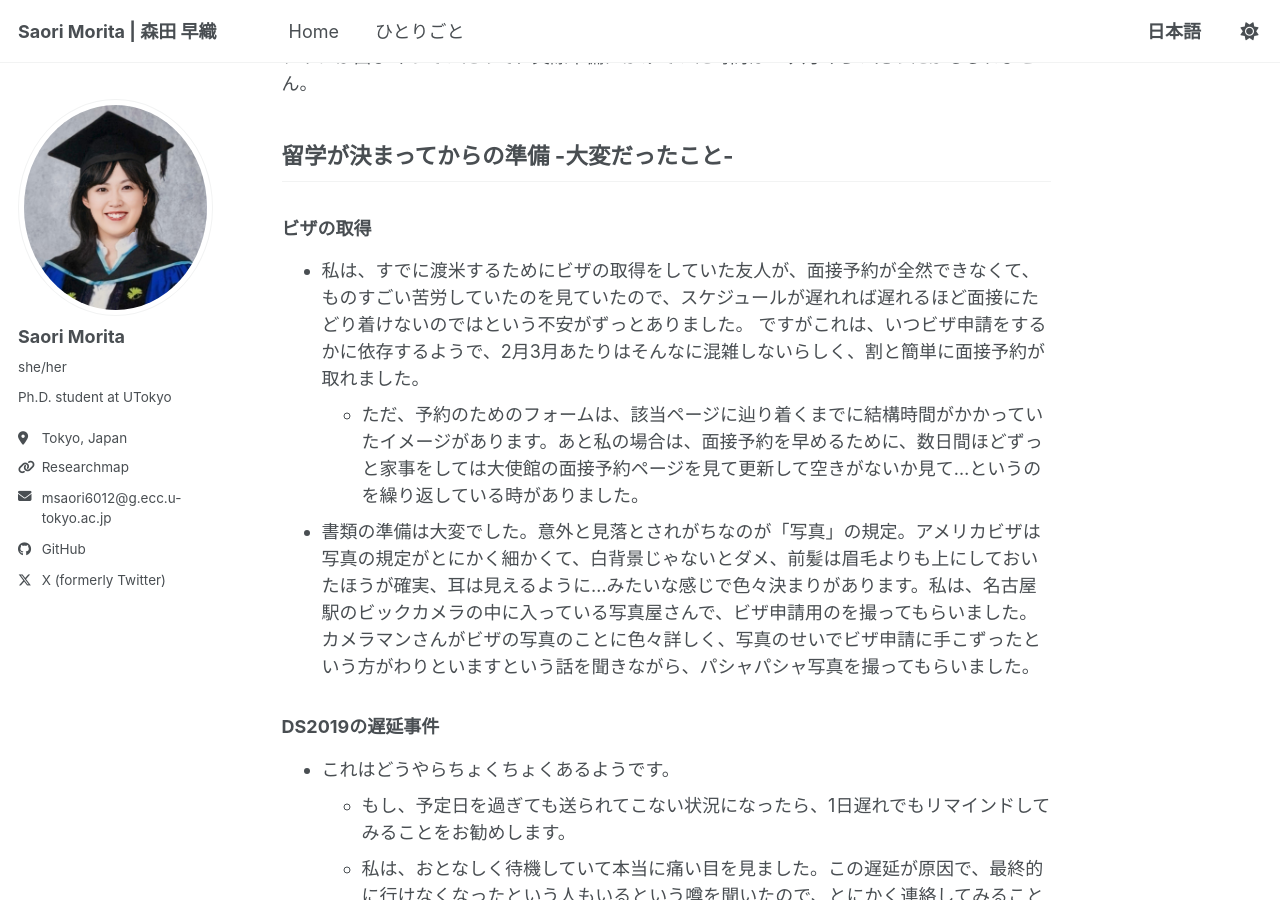
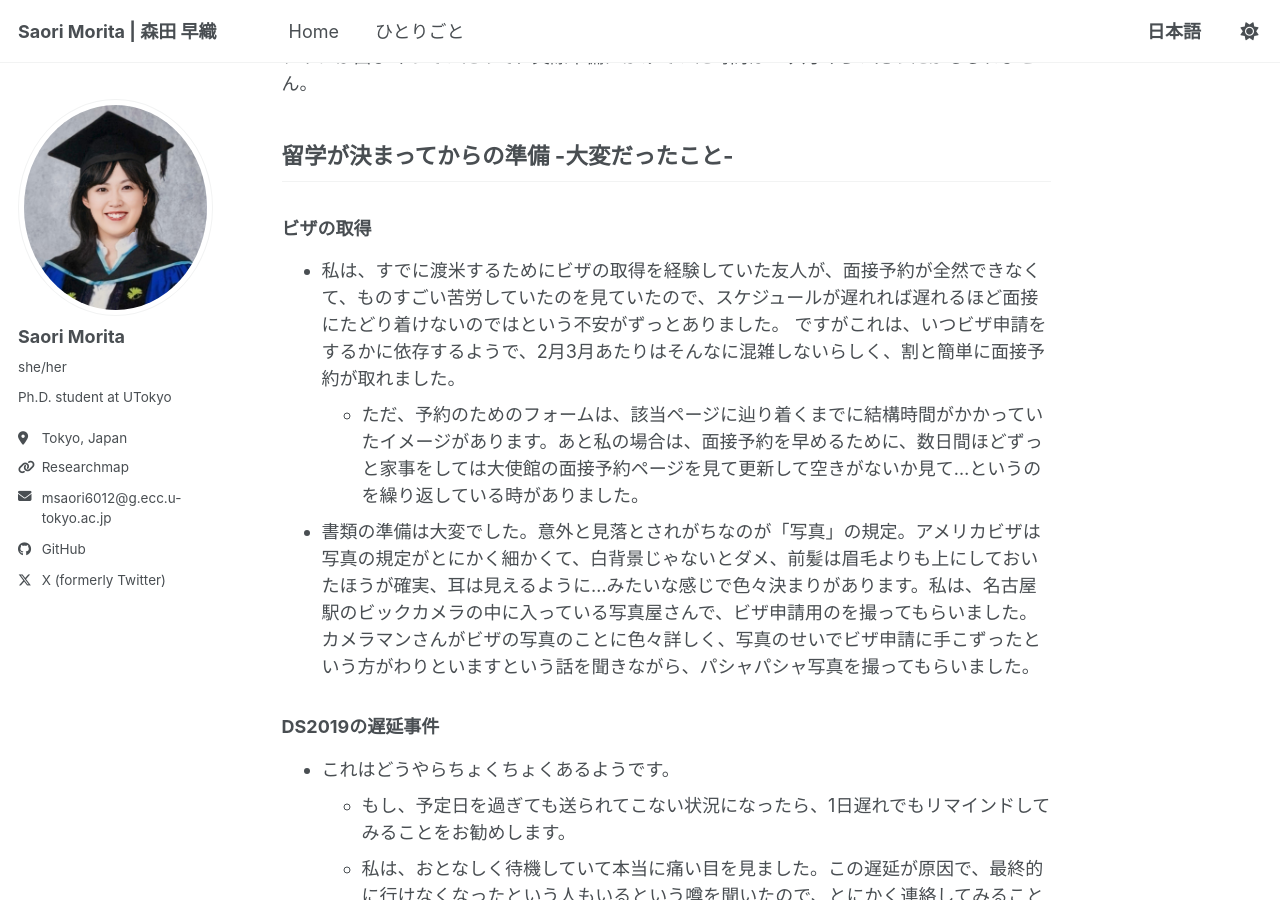
Before and after one commit to sao-m1023lily/sao-m1023lily.github.io, a Jekyll site: the page built from _posts/2026-07-17-irvine.md, in a window 1280 px wide and 900 px high, scrolled down 3171 px. Built offline with Jekyll 4.4.1, drawn with Linux system fonts in a browser that asks for light colours; a script bundle is joined from its source files by our own code; library files that are not in the unit come from our copies.

Commit message:
Update 2026-07-17-irvine.md

```diff
--- a/_posts/2026-07-17-irvine.md
+++ b/_posts/2026-07-17-irvine.md
@@ -76,7 +76,7 @@ Hickok先生は、何のつながりもない私に対してもとてもwelcome
 ## 留学が決まってからの準備 -大変だったこと-
 
 ### ビザの取得
-- 私は、すでに渡米するためにビザの取得をしていた友人が、面接予約が全然できなくて、ものすごい苦労していたのを見ていたので、スケジュールが遅れれば遅れるほど面接にたどり着けないのではという不安がずっとありました。
+- 私は、すでに渡米するためにビザの取得を経験していた友人が、面接予約が全然できなくて、ものすごい苦労していたのを見ていたので、スケジュールが遅れれば遅れるほど面接にたどり着けないのではという不安がずっとありました。
 ですがこれは、いつビザ申請をするかに依存するようで、2月3月あたりはそんなに混雑しないらしく、割と簡単に面接予約が取れました。
   - ただ、予約のためのフォームは、該当ページに辿り着くまでに結構時間がかかっていたイメージがあります。あと私の場合は、面接予約を早めるために、数日間ほどずっと家事をしては大使館の面接予約ページを見て更新して空きがないか見て...というのを繰り返している時がありました。
 - 書類の準備は大変でした。意外と見落とされがちなのが「写真」の規定。アメリカビザは写真の規定がとにかく細かくて、白背景じゃないとダメ、前髪は眉毛よりも上にしておいたほうが確実、耳は見えるように...みたいな感じで色々決まりがあります。私は、名古屋駅のビックカメラの中に入っている写真屋さんで、ビザ申請用のを撮ってもらいました。カメラマンさんがビザの写真のことに色々詳しく、写真のせいでビザ申請に手こずったという方がわりといますという話を聞きながら、パシャパシャ写真を撮ってもらいました。
```
